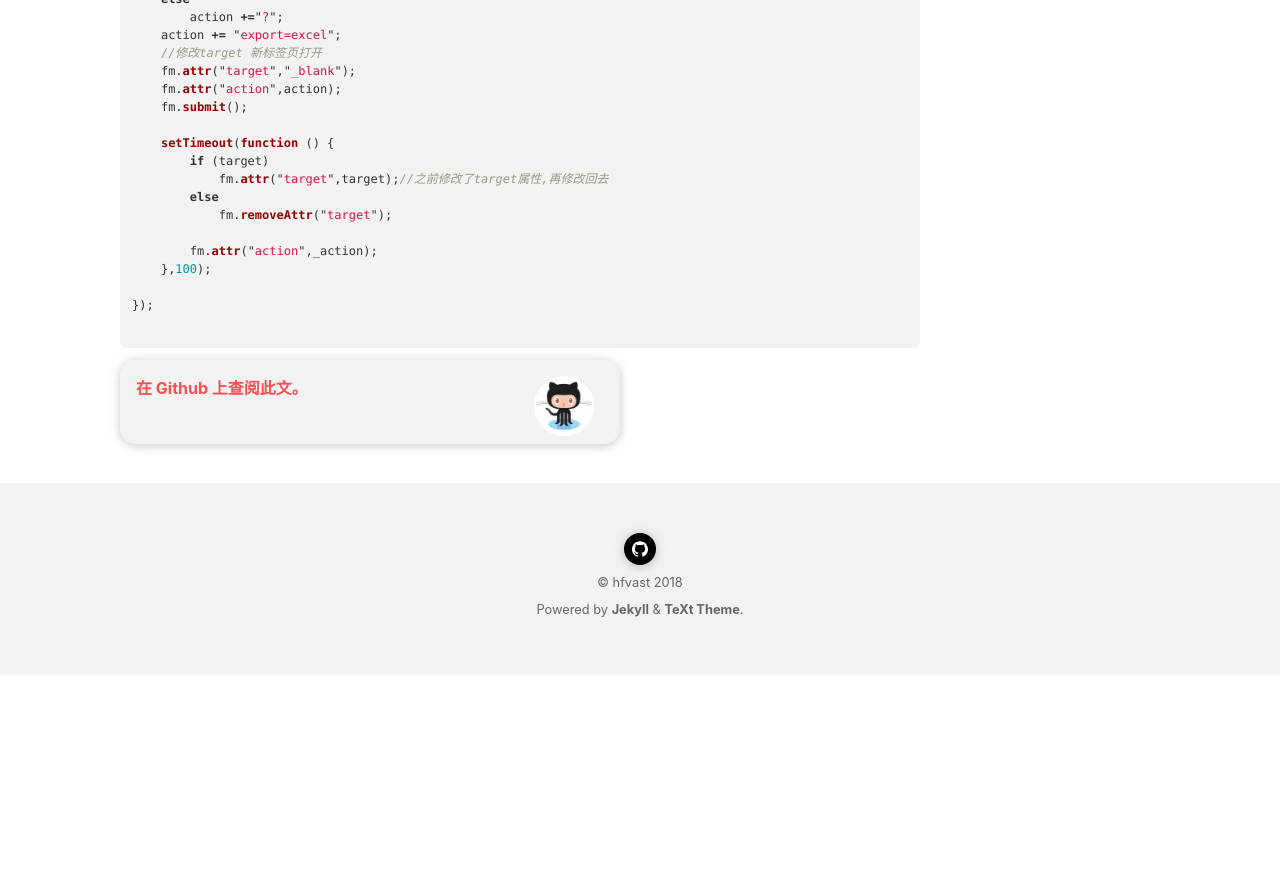
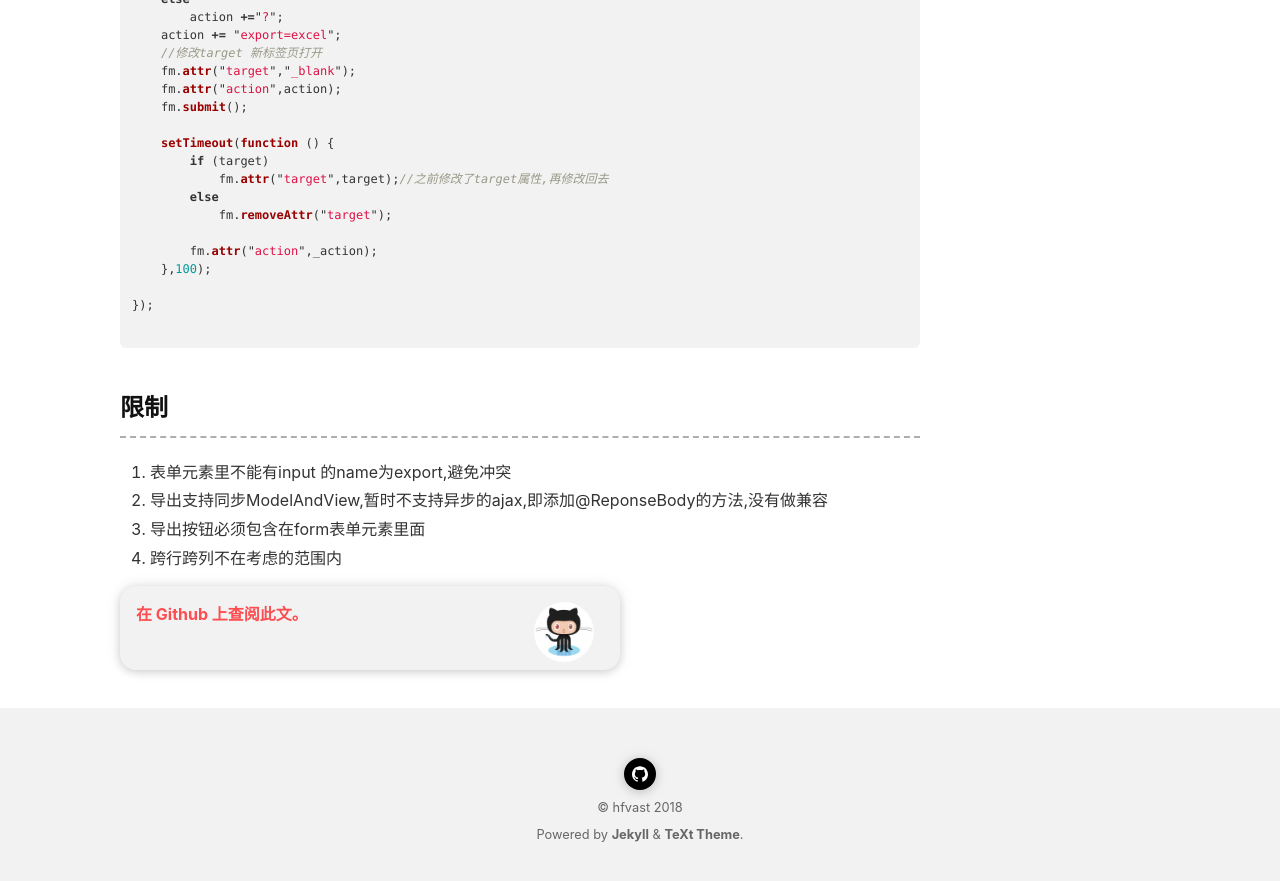
Before and after one commit to FireLee1413/hfvast.github.io, a Jekyll site: the page built from _posts/2018-02-05-eap功能介绍-导出.md, in a window 1280 px wide and 900 px high, scrolled down 2962 px. Shown: the top 881 px of the window. Built offline with Jekyll 4.4.1, drawn with Linux system fonts in a browser that asks for light colours; nearby versions of some CDN libraries; comment, search, counter and statistics services are not loaded; before the commit the page ends 3637 px from its top, so only the background shows below that.

Commit message:
导出添加限制说明

````diff
--- a/_posts/2018-02-05-eap功能介绍-导出.md
+++ b/_posts/2018-02-05-eap功能介绍-导出.md
@@ -156,3 +156,10 @@ $(".export").click(function () {
 });
 
 ```
+
+## 限制
+
+1. 表单元素里不能有input 的name为export,避免冲突
+2. 导出支持同步ModelAndView,暂时不支持异步的ajax,即添加@ReponseBody的方法,没有做兼容
+3. 导出按钮必须包含在form表单元素里面
+4. 跨行跨列不在考虑的范围内
````
